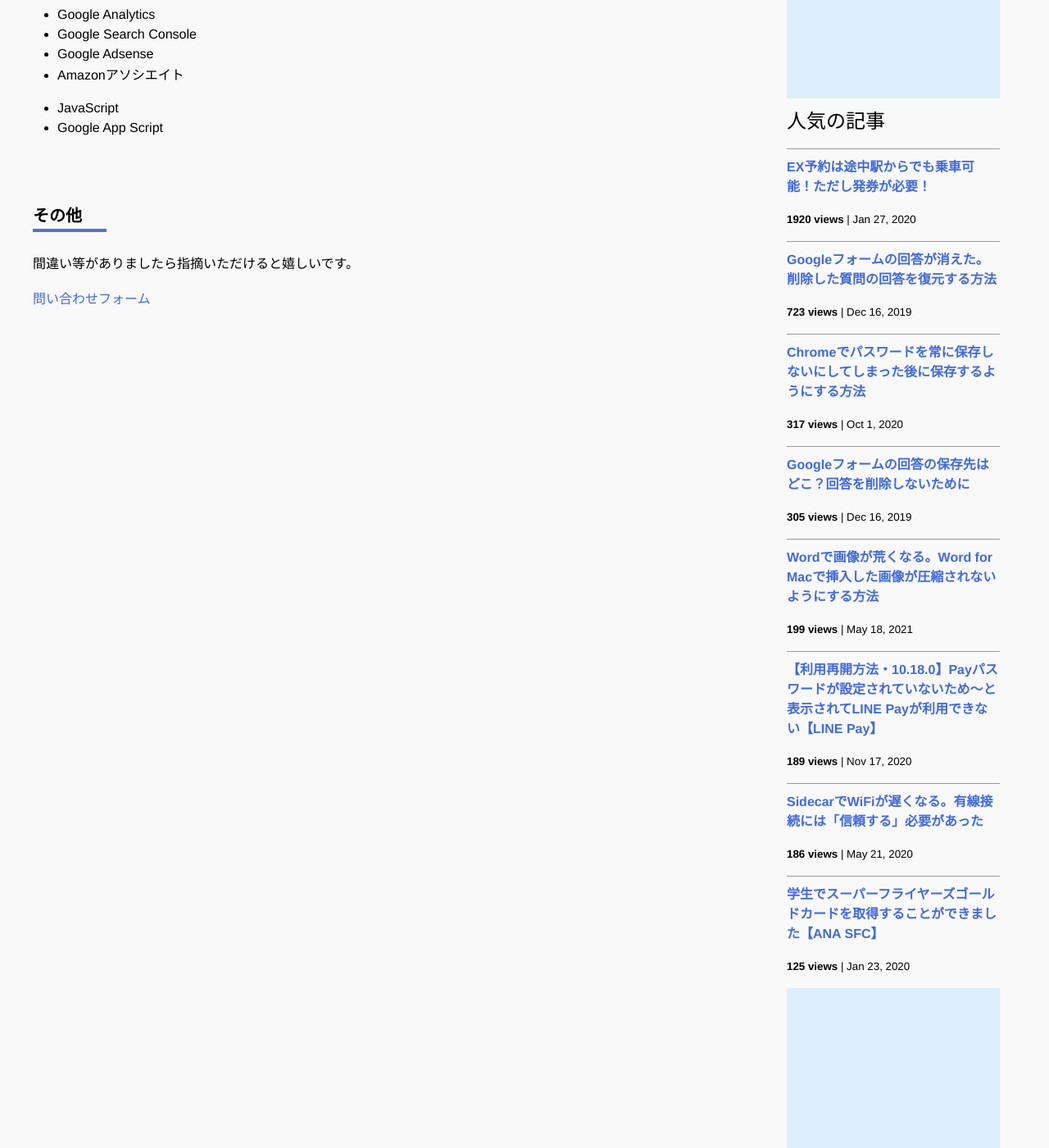
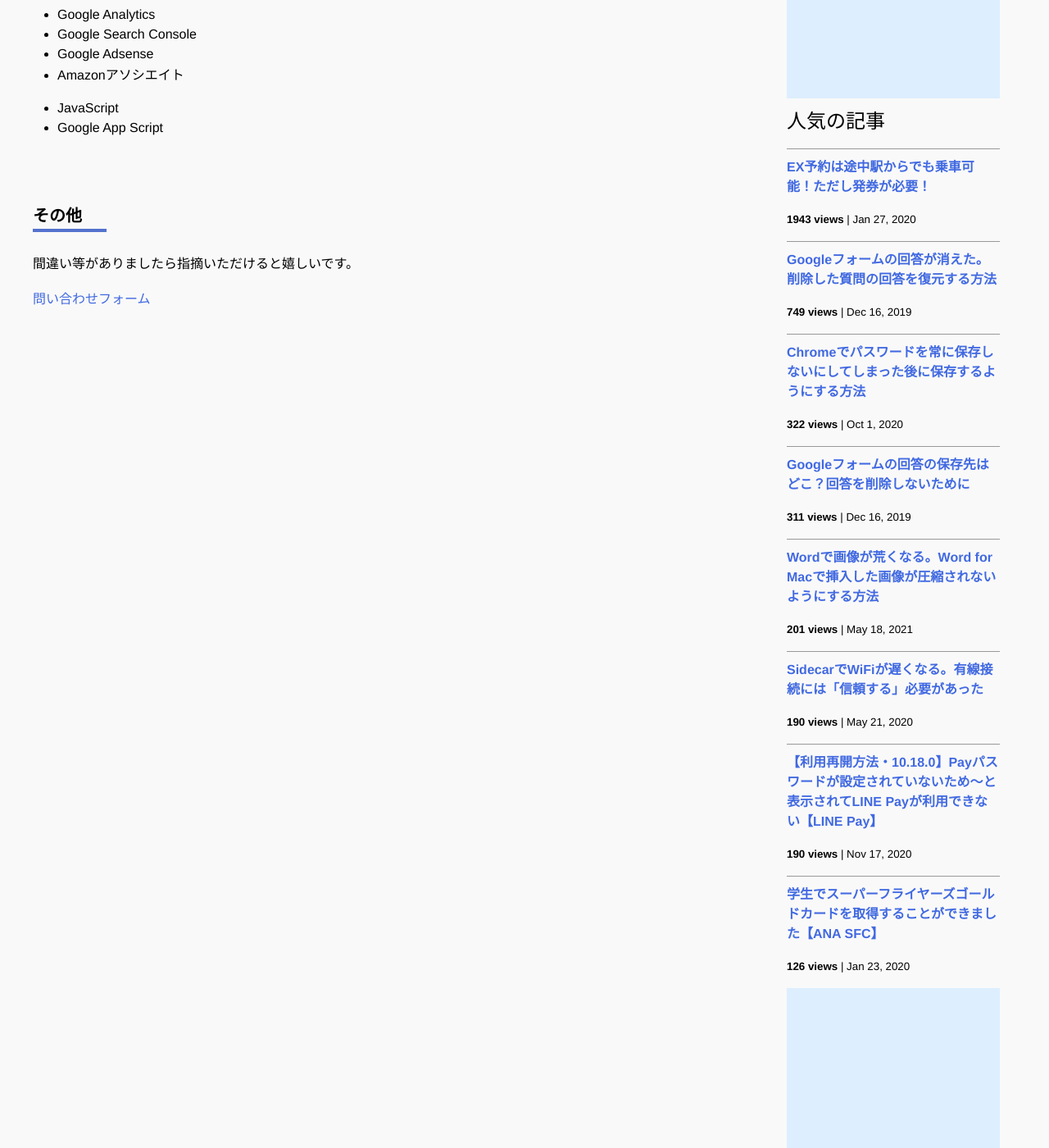
Before and after one commit to iwanaminami/shoyaiwaname, a Jekyll site: the page built from about.markdown, in a window 1280 px wide and 1400 px high, scrolled down 693 px. Shown: the whole window at 82% size. Built offline with Jekyll 4.4.1, drawn with Linux system fonts in a browser that asks for light colours; nearby versions of some CDN libraries; comment, search, counter and statistics services are not loaded.

Commit message:
a new commit message

```diff
--- a/_data/popularposts.yml
+++ b/_data/popularposts.yml
@@ -1,17 +1,17 @@
 side:
-  - view: 1920
+  - view: 1943
     url: /2020/01/27/ex-rideontheway.html
-  - view: 723
+  - view: 749
     url: /2019/12/16/restore-googleform.html
-  - view: 317
+  - view: 322
     url: /2020/10/01/googlepassword.html
-  - view: 305
+  - view: 311
     url: /2019/12/16/googleform-answers.html
-  - view: 199
+  - view: 201
     url: /2021/05/18/image-compression-word.html
-  - view: 189
+  - view: 190
+    url: /2020/05/21/sidecar-via-cable.html
+  - view: 190
     url: /2020/11/17/linepay.html
-  - view: 186
-    url: /2020/05/21/sidecar-via-cable.html
-  - view: 125
+  - view: 126
     url: /2020/01/23/sfcgold.html
```
